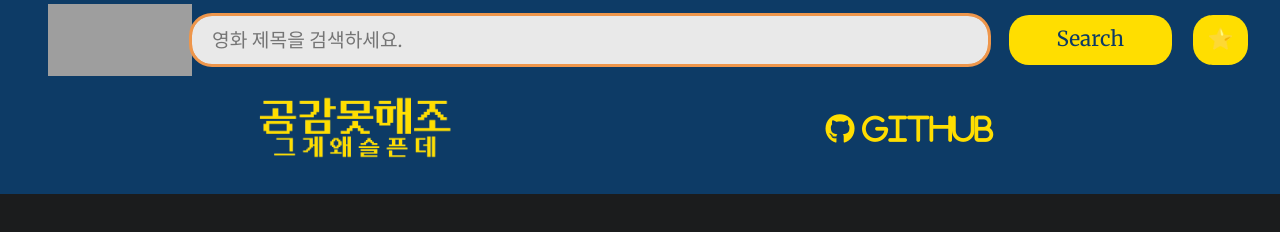
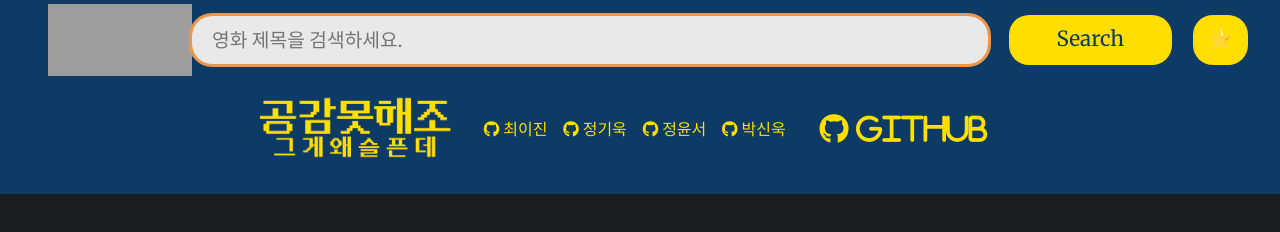
Before and after one commit to leesin1040/NotEmpathize, a plain HTML site: page index.html in a window 1280 px wide. Drawn offline with nearby package versions, Linux system fonts and the light colour scheme; no server answers; grey boxes are pictures that could not be loaded.

Commit message:
footer 수정

```diff
--- a/index.html
+++ b/index.html
@@ -138,6 +138,12 @@
 
   <footer>
     <div class="footerLogo"><img class="teamlogo" src="teamlogo.png"></div>
+    <div class="footerName">
+      <a href="https://github.com/leesin1040" class="git"><i class="fa-brands fa-github"> 최이진</i></a>
+      <a href="https://github.com/heyfuxkingcheez" class="git"><i class="fa-brands fa-github"> 정기욱</i></a>
+      <a href="https://github.com/Avoler0" class="git"><i class="fa-brands fa-github"> 정윤서</i></a>
+      <a href="https://github.com/PSWOOK1" class="git"><i class="fa-brands fa-github"> 박신욱</i></a>
+    </div>
     <div class="footerIconBox">
       <a href="https://github.com/leesin1040/NotEmpathize" class="git"><i class="fa-brands fa-github"> github</i></a>
     </div>
--- a/style.css
+++ b/style.css
@@ -259,8 +259,16 @@ footer {
 
 .fa-github {
     color: #ffde00;
+    margin: 6px;
 }
+
 .footerIconBox {
     padding-right: 28%;
     font-size: 30px;
 }
+
+.footerName {
+    display: table-column;
+    justify-content: space-between;
+    align-items: center;
+}
```
